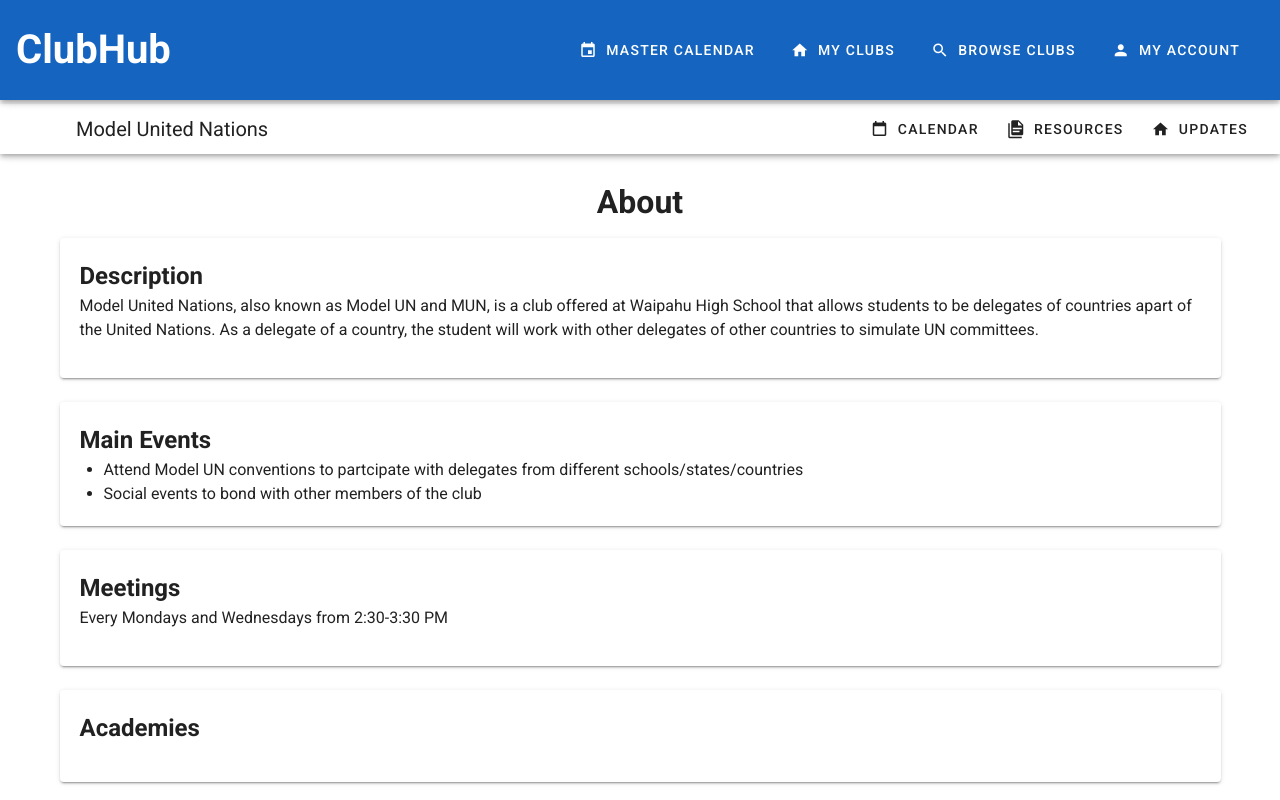
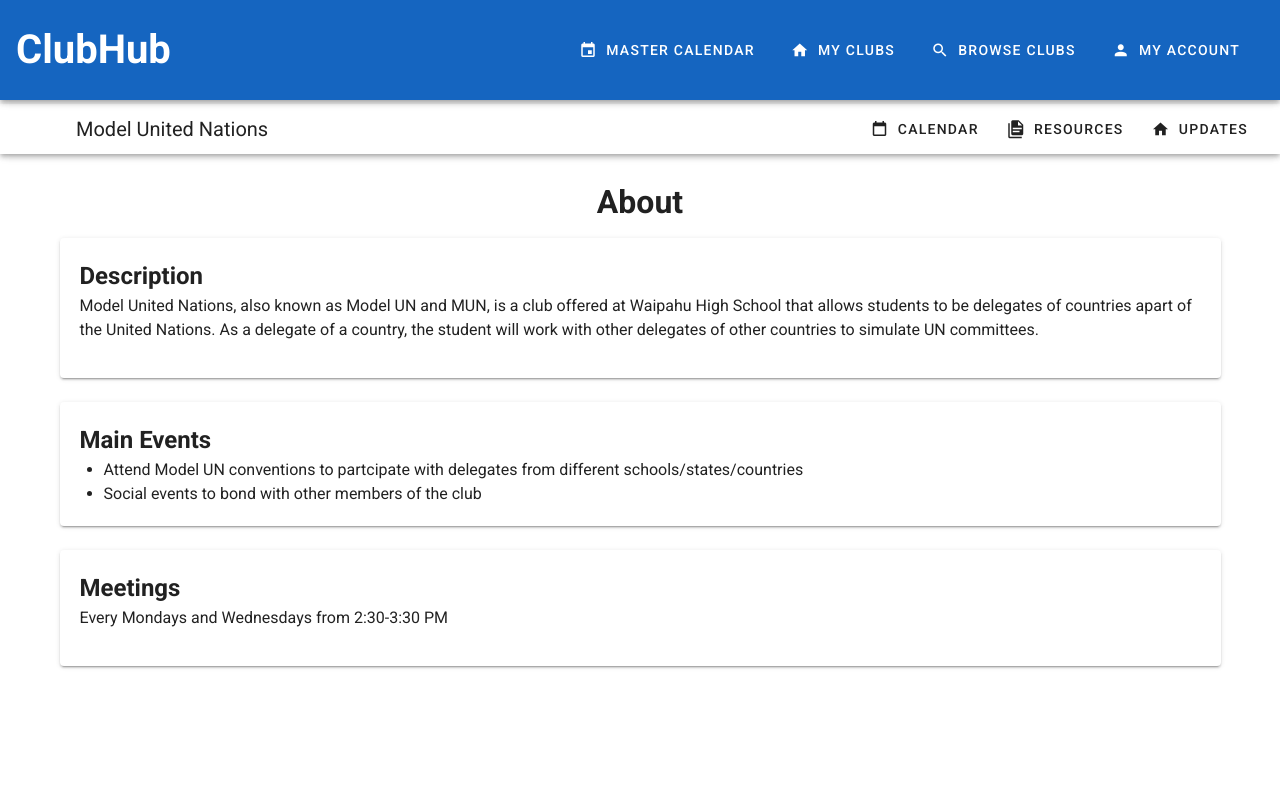
Before and after one commit to hpicar/clubhub1, a Vue app in the folder clubhub/: page /modelunabout in a window 1280 px wide. Built offline with nearby package versions, Linux system fonts and the light colour scheme.

Commit message:
removed academies

```diff
--- a/clubhub/src/views/AboutMUN.vue
+++ b/clubhub/src/views/AboutMUN.vue
@@ -41,15 +41,6 @@
         </v-card>
       </v-layout>
     </v-container>
-
-    <v-container>
-      <v-layout>
-        <v-card class="pa-5" min-width="100%">
-          <h2>Academies</h2>
-          <p></p>
-        </v-card>
-      </v-layout>
-    </v-container>
   </div>
 </template>
 
```
